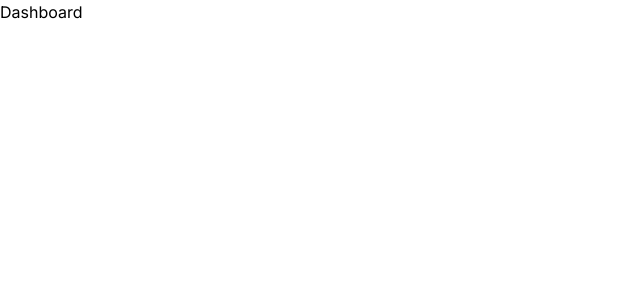
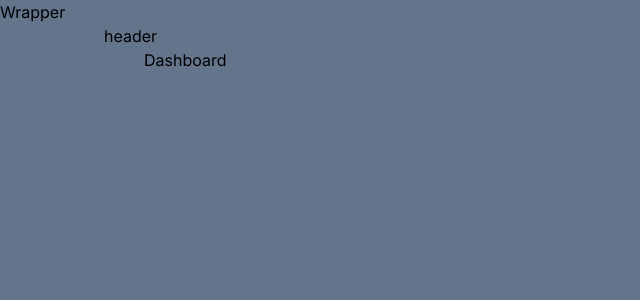
Before and after one commit to ZASFM/shon-immer, a Next.js app: page /dashboard in a window 1280 px wide. Shown: the top 300 px of the page, without its empty margins (0-640 px from the left). Built offline with nearby package versions, Linux system fonts and the light colour scheme; a web font is replaced by a local one.

Commit message:
dashboard

```diff
--- /dev/null
+++ b/app/(dashboard)/dashboard/Components/DashHeader.tsx
@@ -0,0 +1,9 @@
+const DashHeader=()=>{
+   return (
+      <div>
+         header
+      </div>
+   )
+}
+
+export default DashHeader;
--- /dev/null
+++ b/app/(dashboard)/dashboard/Components/DashSideBar.tsx
@@ -0,0 +1,13 @@
+type DashSideBar={
+   show:boolean,
+   setShow:()=>void,
+}
+const DashSideBar=({show, setShow}:DashSideBar)=>{
+   return (
+      <div>
+         Wrapper
+      </div>
+   )
+}
+
+export default DashSideBar;
--- /dev/null
+++ b/app/(dashboard)/dashboard/Components/DashWrapper.tsx
@@ -0,0 +1,26 @@
+"use client"
+
+import { useState } from "react"
+import DashSideBar from "./DashSideBar"
+import DashHeader from "./DashHeader"
+
+type DashWrapper={
+   children:React.ReactNode
+}
+
+const DashWrapper=({children}:DashWrapper)=>{
+   const [show, setShow]=useState(false);
+   const showSideBar=()=>setShow(preVal=>!preVal);
+
+   return (
+      <div className="min-h-screen bg-slate-500">
+         <DashSideBar show={show} setShow={showSideBar}/>
+         <section className={`relative ml-[6.5rem] transition-all duration-100 ease-out ${show && "md:ml-[10rem]"}`}>
+            <DashHeader/>
+            {children}
+         </section>
+      </div>
+   )
+}
+
+export default DashWrapper;
--- /dev/null
+++ b/app/(dashboard)/dashboard/layout.tsx
@@ -0,0 +1,11 @@
+import DashWrapper from "./Components/DashWrapper"
+
+const layout=async ({children}:{children:React.ReactNode})=>{
+   return (
+      <DashWrapper>
+         {children}
+      </DashWrapper>
+   )
+}
+
+export default layout;
--- a/app/(dashboard)/dashboard/page.tsx
+++ b/app/(dashboard)/dashboard/page.tsx
@@ -1,8 +1,10 @@
+import Container from "@/app/components/common/Container";
+
 const Dashboard=()=>{
    return (
-      <div>
+      <Container>
          Dashboard
-      </div>
+      </Container>
    )
 }
 
--- a/app/components/home/RestaurantDetailsModal.tsx
+++ b/app/components/home/RestaurantDetailsModal.tsx
@@ -35,7 +35,7 @@ const RestaurantDetailsModal = () => {
           </div>
           <div className="flex items-center ">
             <HiMapPin className="shrink-0 mr-2" size={26} />
-            <span>27 BrickField Road, Darwin , Australia </span>
+            <span> KFC Hamburg Hbh </span>
           </div>
 
           <Disclosure as="div" className="mt-2">
```
